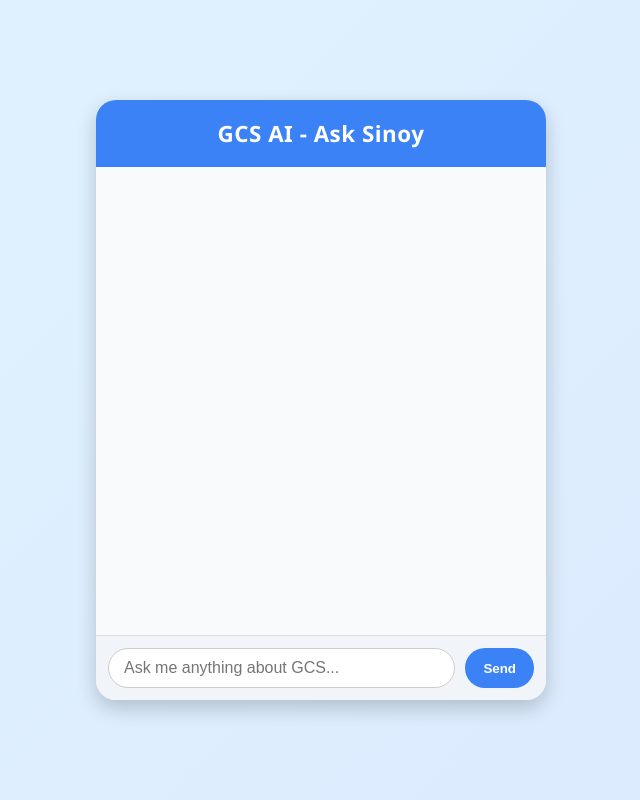
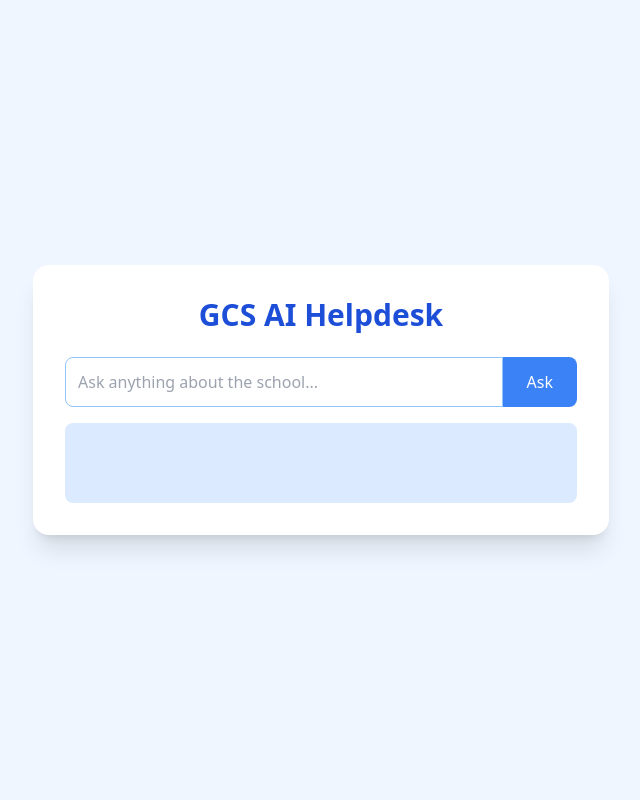
Before and after one commit to nandsachida103-beep/gcs.ai, a Flask app: template templates/index.html in a window 1280 px wide. Shown: the whole page, without its empty margins (319-959 px from the left). Run offline with Flask 3, Linux system fonts and the light colour scheme; the template is opened without the code that fills it, so the values that code supplies are empty; parts of the project's set-up code (start-up, migrations or seed data) failed here and were passed over; some libraries are stand-ins or nearby versions.

Commit message:
Update index.html

```diff
--- a/templates/index.html
+++ b/templates/index.html
@@ -2,163 +2,40 @@
 <html lang="en">
 <head>
     <meta charset="UTF-8">
-    <title>GCS AI - Sinoy</title>
-    <style>
-        /* Body & Page */
-        body {
-            margin: 0;
-            font-family: 'Segoe UI', Tahoma, Geneva, Verdana, sans-serif;
-            background: linear-gradient(135deg, #e0f2fe, #dbeafe);
-            display: flex;
-            justify-content: center;
-            align-items: center;
-            height: 100vh;
-        }
+    <title>GCS AI Helpdesk</title>
+    <script src="https://cdn.tailwindcss.com"></script>
+</head>
+<body class="bg-blue-50 flex items-center justify-center min-h-screen font-sans">
 
-        /* Chat container */
-        .chat-container {
-            width: 450px;
-            max-width: 90%;
-            height: 600px;
-            background: #ffffff;
-            border-radius: 20px;
-            box-shadow: 0 8px 20px rgba(0,0,0,0.2);
-            display: flex;
-            flex-direction: column;
-            overflow: hidden;
-        }
+<div class="bg-white p-8 rounded-2xl shadow-xl w-full max-w-xl">
+    <h1 class="text-3xl font-bold text-center mb-6 text-blue-700">GCS AI Helpdesk</h1>
 
-        /* Header */
-        .header {
-            background-color: #3b82f6;
-            color: white;
-            padding: 18px;
-            text-align: center;
-            font-size: 1.4rem;
-            font-weight: bold;
-            letter-spacing: 0.5px;
-            box-shadow: 0 3px 6px rgba(0,0,0,0.1);
-        }
-
-        /* Chat messages */
-        #chatbox {
-            flex: 1;
-            padding: 15px;
-            overflow-y: auto;
-            background: #f9fafb;
-        }
-
-        .message {
-            padding: 10px 15px;
-            margin: 8px 0;
-            border-radius: 20px;
-            max-width: 80%;
-            word-wrap: break-word;
-            box-shadow: 0 1px 3px rgba(0,0,0,0.1);
-        }
-
-        .user {
-            background: #dbeafe;
-            align-self: flex-end;
-            color: #1e3a8a;
-        }
-
-        .sinoy {
-            background: #d1fae5;
-            align-self: flex-start;
-            color: #059669;
-        }
-
-        /* Input section */
-        #userInputContainer {
-            display: flex;
-            padding: 12px;
-            background: #f1f5f9;
-            border-top: 1px solid #ddd;
-        }
-
-        #userInput {
-            flex: 1;
-            padding: 10px 15px;
-            border-radius: 25px;
-            border: 1px solid #ccc;
-            outline: none;
-            font-size: 1rem;
-        }
-
-        #sendBtn {
-            margin-left: 10px;
-            padding: 10px 18px;
-            border: none;
-            border-radius: 25px;
-            background-color: #3b82f6;
-            color: white;
-            font-weight: bold;
-            cursor: pointer;
-            transition: 0.3s;
-        }
-
-        #sendBtn:hover {
-            background-color: #2563eb;
-        }
-
-        /* Scrollbar styling */
-        #chatbox::-webkit-scrollbar {
-            width: 6px;
-        }
-        #chatbox::-webkit-scrollbar-thumb {
-            background: #9ca3af;
-            border-radius: 3px;
-        }
-    </style>
-</head>
-<body>
-    <div class="chat-container">
-        <div class="header">GCS AI - Ask Sinoy</div>
-        <div id="chatbox"></div>
-        <div id="userInputContainer">
-            <input type="text" id="userInput" placeholder="Ask me anything about GCS..." />
-            <button id="sendBtn">Send</button>
-        </div>
+    <div class="flex mb-4">
+        <input id="queryInput" type="text" placeholder="Ask anything about the school..."
+               class="flex-grow p-3 rounded-l-lg border border-blue-300 focus:outline-none focus:ring-2 focus:ring-blue-400">
+        <button onclick="askQuestion()" class="bg-blue-500 text-white px-6 rounded-r-lg hover:bg-blue-600 transition">Ask</button>
     </div>
 
-    <script>
-        const chatbox = document.getElementById('chatbox');
-        const input = document.getElementById('userInput');
-        const sendBtn = document.getElementById('sendBtn');
+    <div id="responseBox" class="bg-blue-100 p-4 rounded-lg min-h-[80px] text-blue-900"></div>
+</div>
 
-        function addMessage(sender, text) {
-            const p = document.createElement('div');
-            p.className = "message " + sender;
-            p.textContent = text;
-            chatbox.appendChild(p);
-            chatbox.scrollTop = chatbox.scrollHeight;
-        }
+<script>
+async function askQuestion() {
+    const query = document.getElementById('queryInput').value;
+    if (!query) return;
 
-        function sendQuery() {
-            const query = input.value.trim();
-            if (!query) return;
-            addMessage('user', query);
-            input.value = '';
+    const responseBox = document.getElementById('responseBox');
+    responseBox.innerHTML = "Loading...";
 
-            fetch('/ask', {
-                method: 'POST',
-                headers: { 'Content-Type': 'application/json' },
-                body: JSON.stringify({ query })
-            })
-            .then(res => res.json())
-            .then(data => {
-                addMessage('sinoy', data.answer);
-            })
-            .catch(() => {
-                addMessage('sinoy', 'Sorry, something went wrong. Please try again.');
-            });
-        }
+    try {
+        const res = await fetch(`/ask?query=${encodeURIComponent(query)}`);
+        const data = await res.json();
+        responseBox.innerHTML = `<strong>Query:</strong> ${data.query}<br><strong>Answer:</strong> ${data.answer}`;
+    } catch (error) {
+        responseBox.innerHTML = "Error connecting to server.";
+    }
+}
+</script>
 
-        sendBtn.addEventListener('click', sendQuery);
-        input.addEventListener('keypress', function(e) {
-            if (e.key === 'Enter') sendQuery();
-        });
-    </script>
 </body>
 </html>
```
